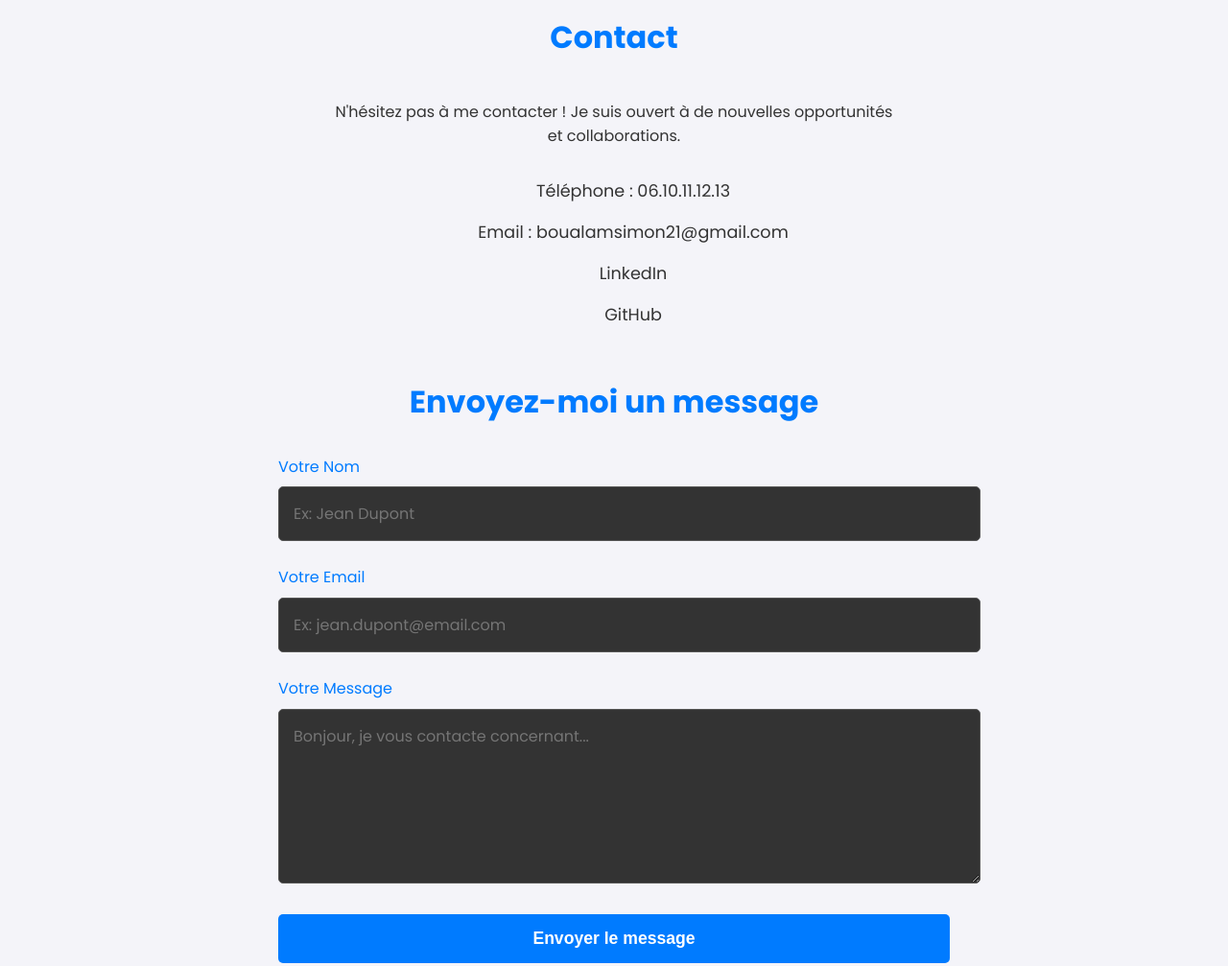
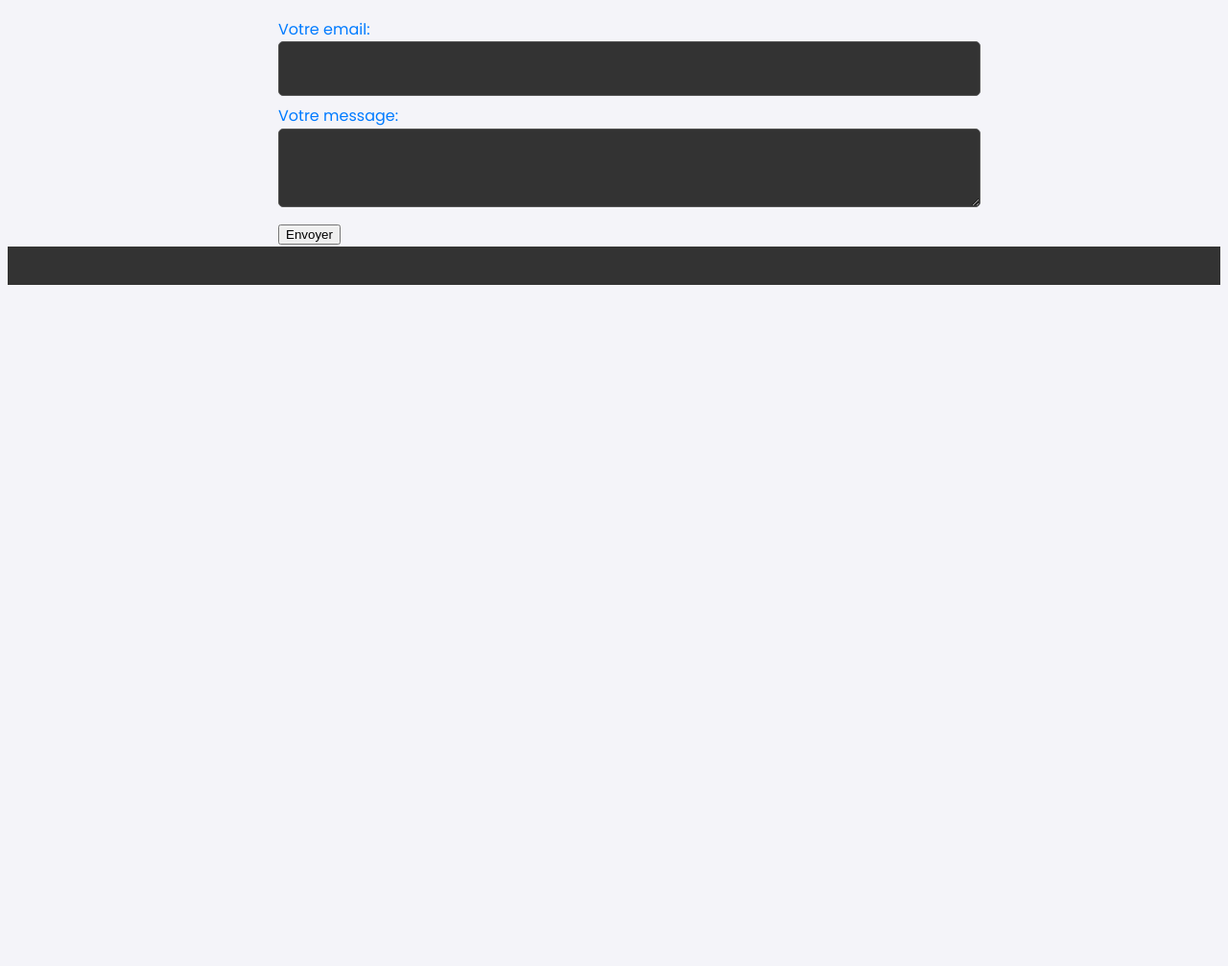
Before and after one commit to Simon-blm/Monportoflio, a plain HTML site: page index.html in a window 1280 px wide. Shown: the part 1780-2787 px from the top of the page at 96% size. After the commit the page ends 2085 px from the top, so only its background shows below. Drawn offline with Linux system fonts and the light colour scheme.

Commit message:
modification du formulaire avec formspree

````diff
--- a/index.html
+++ b/index.html
@@ -59,7 +59,9 @@
                     <div class="timeline-date">2023</div>
                     <div class="timeline-content">
                         <h3>Stagiaire au Département du Nord</h3>
-                        <p>Utilisation de Débian avec VirtualBox, configuration de Switch.</p>
+                        <p>Utilisation de Débian avec VirtualBox, configuration de Switch.
+                        <p>Utilisation d'outils comme Wireshark et Burpsuite</p>
+                        </p>
                     </div>
                 </div>
                 <div class="timeline-item">
@@ -81,34 +83,21 @@
             </div>
         </section>
 
-        <section id="contact">
-            <h2>Contact</h2>
-            <p>N'hésitez pas à me contacter ! Je suis ouvert à de nouvelles opportunités et collaborations.</p>
-            <ul class="contact-links">
-                <li><a href="tel:+33610111213">Téléphone : 06.10.11.12.13</a></li>
-                <li><a href="mailto:boualamsimon21@gmail.com">Email : boualamsimon21@gmail.com</a></li>
-                <li><a href="https://www.linkedin.com/in/simon-boualam-decruyenaere/" target="_blank">LinkedIn</a></li>
-                <li><a href="https://github.com/Simon-blm" target="_blank">GitHub</a></li>
-            </ul>
-            <ul>
-
-      </ul>  <form action="#" method="POST" class="contact-form">
-          <h3>Envoyez-moi un message</h3>
-          <div class="form-groupe">
-              <label for="nom">Votre Nom</label>
-              <input type="text" id="nom" name="nom" required placeholder="Ex: Jean Dupont">
-          </div>
-          <div class="form-groupe">
-              <label for="email">Votre Email</label>
-              <input type="email" id="email" name="email" required placeholder="Ex: jean.dupont@email.com">
-          </div>
-          <div class="form-groupe">
-              <label for="message">Votre Message</label>
-              <textarea id="message" name="message" rows="6" required placeholder="Bonjour, je vous contacte concernant..."></textarea>
-          </div>
-          <button type="submit" class="btn-envoyer">Envoyer le message</button>
-      </form>
-      </section> ```
+      <form
+  action="https://formspree.io/f/mdkwbgrr"
+  method="POST"
+>
+  <label>
+    Votre email:
+    <input type="email" name="email">
+  </label>
+  <label>
+    Votre message:
+    <textarea name="message"></textarea>
+  </label>
+  <!-- your other form fields go here -->
+  <button type="submit">Envoyer</button>
+</form>
 
         </section>
     </main>
--- a/stylesheet.css
+++ b/stylesheet.css
@@ -1,7 +1,7 @@
-/* --- VARIABLES ET STYLES GÉNÉRAUX --- */
+
 :root {
-    --couleur-principale: #007BFF; /* Un bleu moderne */
-    --couleur-secondaire: #f4f4f9; /* Un fond très clair */
+    --couleur-principale: #007BFF;
+    --couleur-secondaire: #f4f4f9;
     --couleur-texte: #333;
     --couleur-bordure: #ddd;
     --couleur-fond-header: #ffffff;
@@ -270,33 +270,33 @@ footer {
                 }
 
 
-.contact-form {
+form {
     margin-top: 50px;
     max-width: 700px;
     margin-left: auto;
     margin-right: auto;
 }
 
-.contact-form h3 {
+form h3 {
     text-align: center;
     margin-bottom: 30px;
     font-size: 2rem;
     color: #007BFF;
 }
 
-.contact-form .form-groupe {
+form .form-groupe {
     margin-bottom: 25px;
 }
 
-.contact-form label {
+form label {
     display: block;
     margin-bottom: 8px;
     font-weight: 500;
     color: #007BFF;
 }
 
-.contact-form input,
-.contact-form textarea {
+form input,
+form textarea {
     width: 100%;
     padding: 15px;
     border-radius: 5px;
@@ -308,8 +308,8 @@ footer {
     transition: border-color 0.3s ease, box-shadow 0.3s ease;
 }
 
-.contact-form input:focus,
-.contact-form textarea:focus {
+.form input:focus,
+.form textarea:focus {
     outline: none;
     border-color: #007bff;
     box-shadow: 0 0 8px rgba(0, 123, 255, 0.5);
@@ -317,7 +317,7 @@ footer {
 
 }
 
-.btn-envoyer {
+.button {
     display: block;
     width: 100%;
     padding: 15px;
@@ -331,7 +331,7 @@ footer {
     transition: background-color 0.3s ease, transform 0.2s ease;
 }
 
-.btn-envoyer:hover {
+.button:hover {
     background-color: #0056b3;
     transform: translateY(-2px);
 }
````
